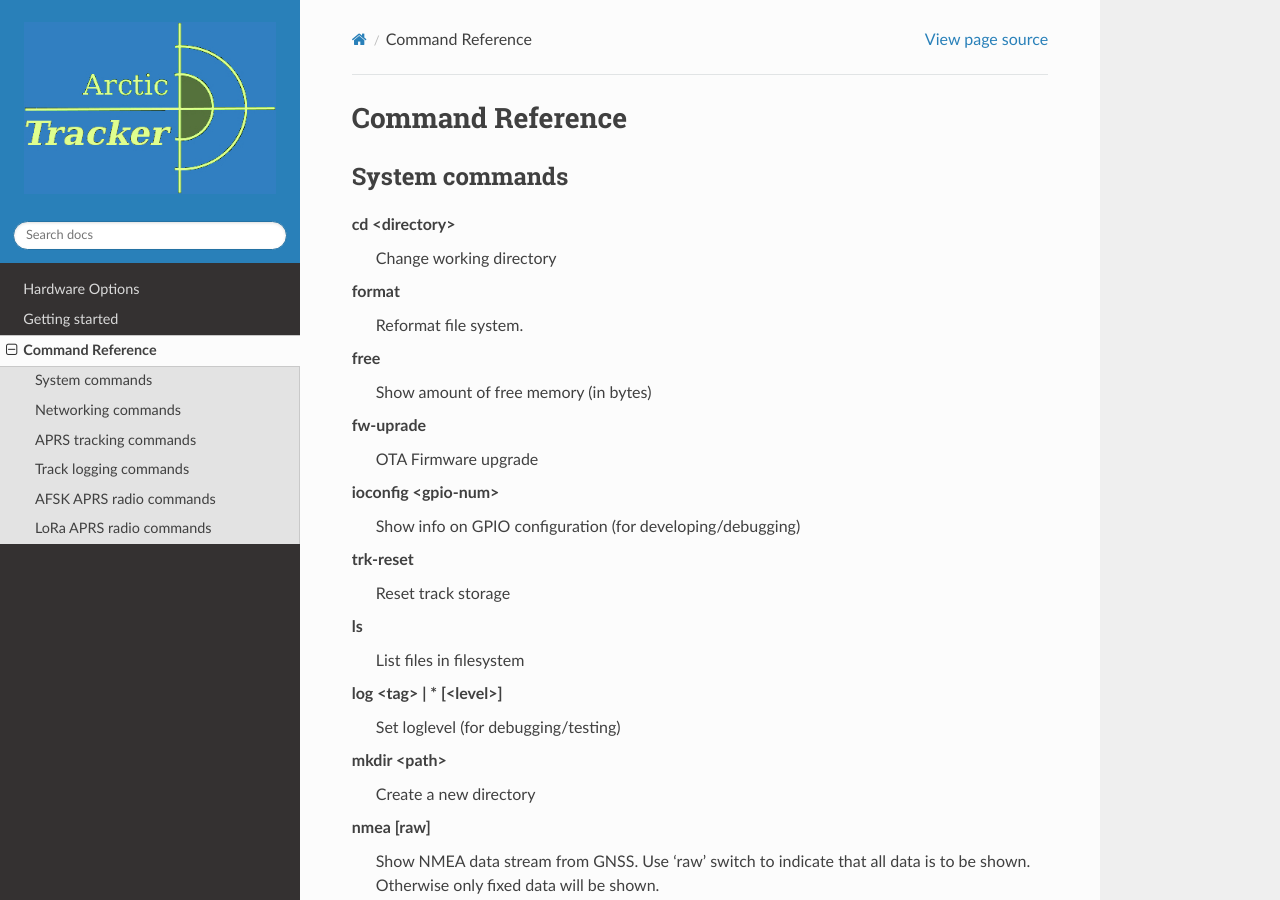
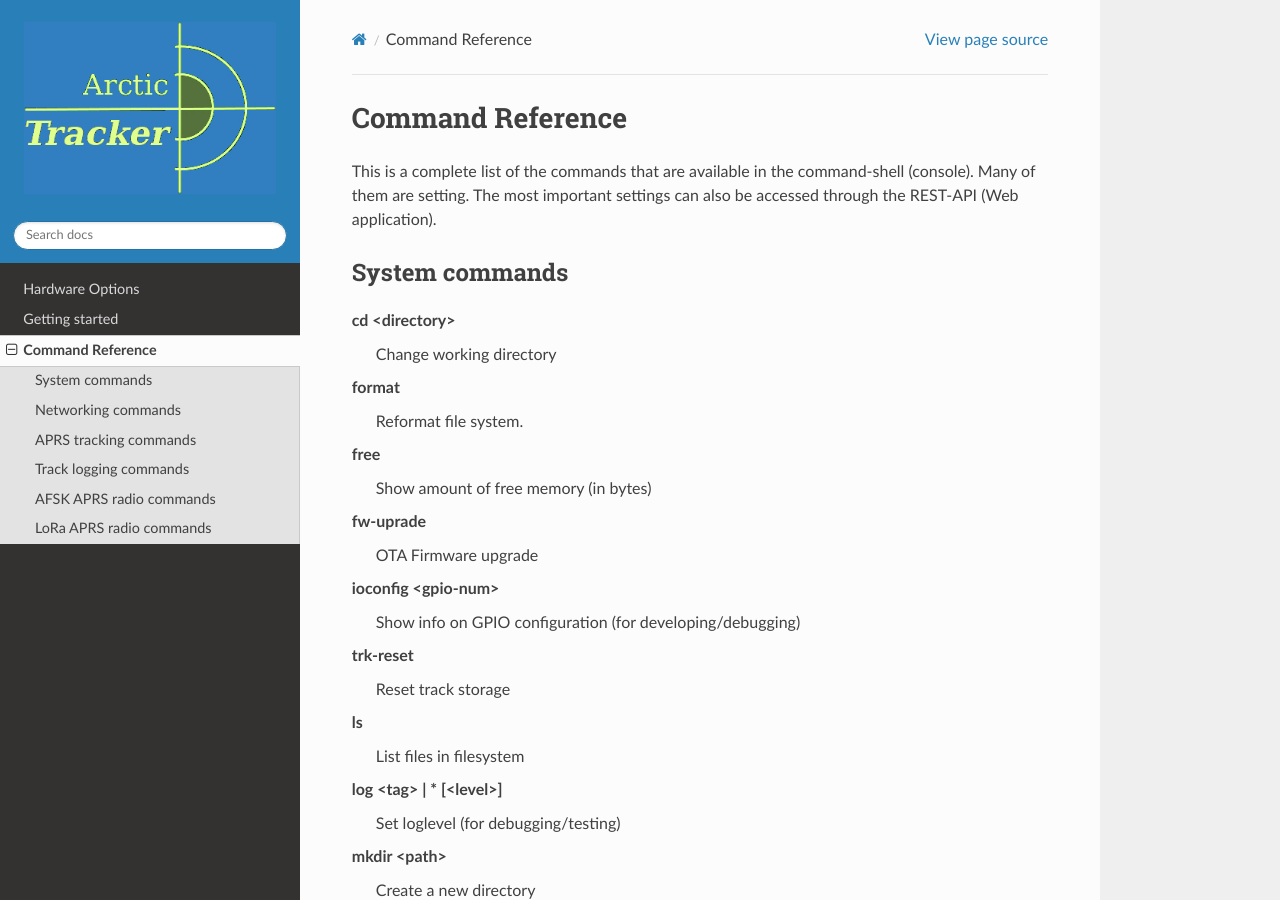
Before and after one commit to Hamlabs/ArcticTracker-docs, a Sphinx documentation site: the page built from docs/commandref.rst, in a window 1280 px wide and 900 px high. Built offline with Sphinx 7.4.7 and the Read the Docs theme 3.1.0, drawn with Linux system fonts in a browser that asks for light colours; pages that are not in the unit, such as notebooks, are missing from menus.

Commit message:
Update commandref.rst

```diff
--- a/docs/commandref.rst
+++ b/docs/commandref.rst
@@ -1,5 +1,6 @@
 Command Reference
 =================
+This is a complete list of the commands that are available in the command-shell (console). Many of them are setting. The most important settings can also be accessed through the REST-API (Web application).
 
 System commands
 ---------------
```
